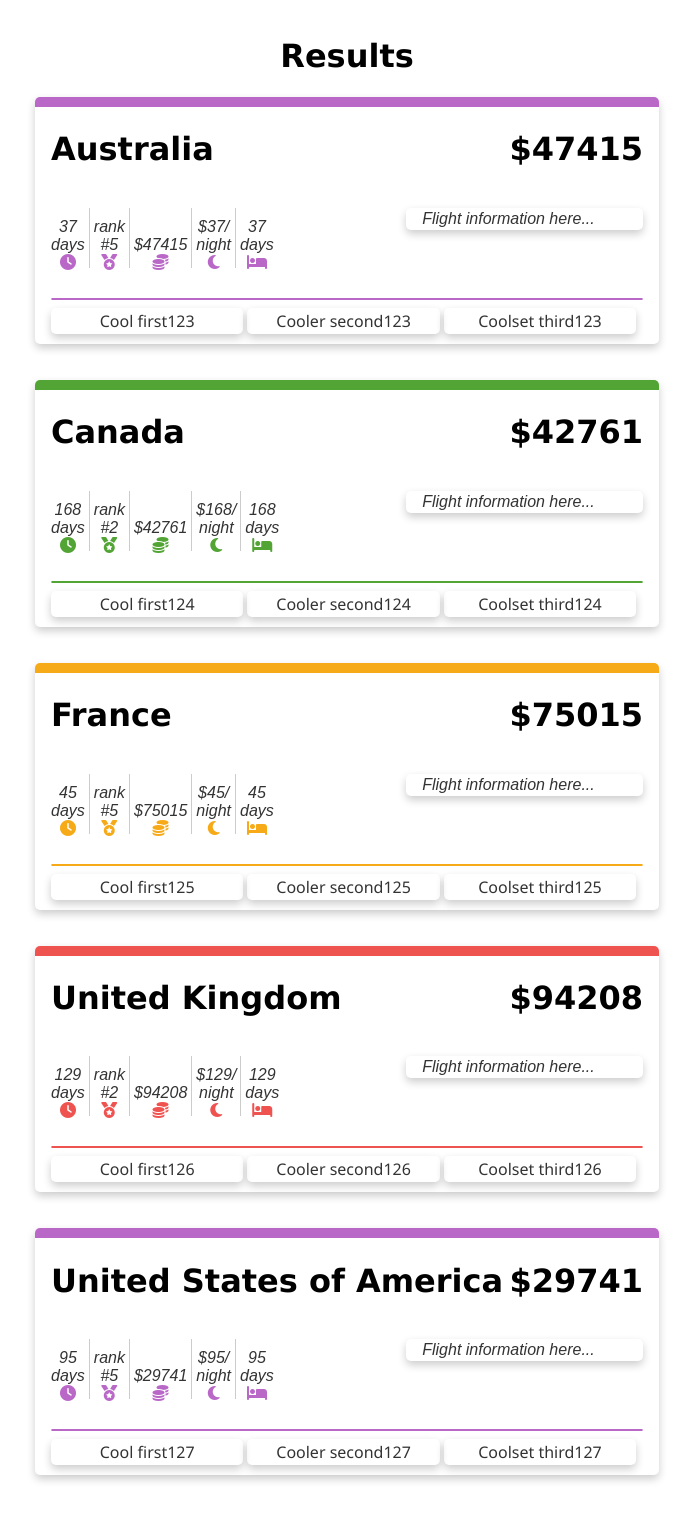
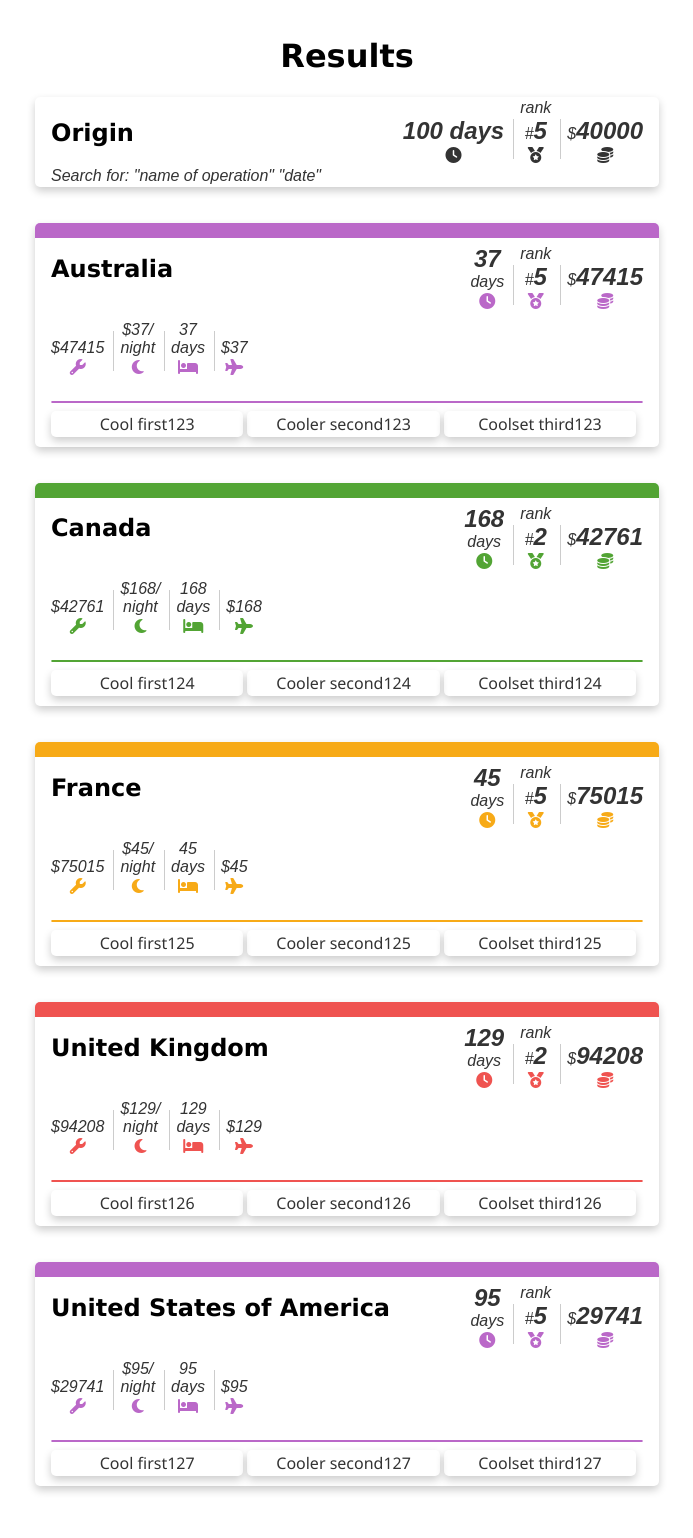
Before and after one commit to lyronctk/DHEA, a Django app: page /results/ in a window 1280 px wide. Shown: the whole page, without its empty margins (293-986 px from the left). Before the commit the page ends 1482 px from the top, so only its background shows below. Run offline with Django 3.2, Linux system fonts and the light colour scheme; data comes from the database, SQL or seed files in the repository; some libraries are stand-ins or nearby versions.

Commit message:
finalized card design (without data)

```diff
--- a/DHEA/static/style.css
+++ b/DHEA/static/style.css
@@ -1,9 +1,18 @@
-h1 {
+h1, h2, h3 {
     font-family: Verdana, Geneva, Tahoma, sans-serif;
 }
 
 body{
   padding: 8px 8px;
+}
+
+b {
+  font-size: 150%;
+}
+
+.fas {
+  position: relative;
+  top: 2px;
 }
 
 .card-big {
@@ -64,12 +73,15 @@ i {
 
 .vl {
   border-left: 1.25px solid #cccccc;
-  height: 60px;
+  position: relative;
+  left: 5px;
+  padding: 0px 7px 0px 0px;
+  height: 40px;
 }
 
 .coloring {
- height: 10px;
+ height: 15px;
  width: 100%;
  transition: 0.3s;
 }
-.coloring:hover {height: 90px}
+.coloring:hover {height: 95px}
--- a/DHEA/templates/results.html
+++ b/DHEA/templates/results.html
@@ -11,34 +11,96 @@
 <link rel="stylesheet" type="text/css" href="{% static 'style.css' %}">
 
 <script src="https://kit.fontawesome.com/2d935c49d8.js"></script>
+<script src="https://ajax.googleapis.com/ajax/libs/jquery/3.4.1/jquery.min.js"></script>
+<script>
+  {% for country in countries %}
+  $(document).ready(
+    function(){
+    del{{country.name|cut:" "}}W = ({{ country.avg_waiting_time }} - 100);
+    del{{country.name|cut:" "}}R = {{ country.quality_rank }} - 5;
+    del{{country.name|cut:" "}}C = {{ country.avg_procedure_cost }} - 40000;
+    {{ country.name|cut:" "}}color = $("#{{ country.name|cut:" "}}waitI").css("color");
+
+    $("#{{ country.name|cut:" "|cut:"\n" }}").hover(function(){
+      $("#{{ country.name|cut:" "}}wait").text(Math.abs(del{{country.name|cut:" "}}W));
+      $("#{{ country.name|cut:" "}}rank").text(Math.abs(del{{country.name|cut:" "}}R));
+      $("#{{ country.name|cut:" "}}cost").text(Math.abs(del{{country.name|cut:" "}}C));
+      $("#{{ country.name|cut:" "}}waitI").css("color", del{{country.name|cut:" "}}W > 0 ? "#ff0000" : (del{{country.name|cut:" "}}W == 0 ? "#000000" : "#00ff00"));
+      $("#{{ country.name|cut:" "}}rankI").css("color", del{{country.name|cut:" "}}R > 0 ? "#ff0000" : (del{{country.name|cut:" "}}R == 0 ? "#000000" : "#00ff00"));
+      $("#{{ country.name|cut:" "}}costI").css("color", del{{country.name|cut:" "}}C > 0 ? "#ff0000" : (del{{country.name|cut:" "}}C == 0 ? "#000000" : "#00ff00"));
+      $("#{{ country.name|cut:" "}}t").text("ranks");
+    }, function(){
+      $("#{{ country.name|cut:" "}}wait").text({{ country.avg_waiting_time }});
+      $("#{{ country.name|cut:" "}}rank").text({{ country.quality_rank }});
+      $("#{{ country.name|cut:" "}}cost").text({{ country.avg_procedure_cost }});
+      $("#{{ country.name|cut:" "}}waitI").css("color", {{ country.name|cut:" "}}color);
+      $("#{{ country.name|cut:" "}}rankI").css("color", {{ country.name|cut:" "}}color);
+      $("#{{ country.name|cut:" "}}costI").css("color", {{ country.name|cut:" "}}color);
+      $("#{{ country.name|cut:" "}}t").text("rank");
+    })
+  }
+  )
+  {% endfor %}
+</script>
   </head>
   <body>
       <h1 style="text-align: center">Results</h1>
+      <div class="card card-big"><div class="container">
+        <div class="side-by-side">
+            <h2>Origin</h2>
+            </div>
+            <div class="side-by-side" style="width:2.5%"></div>
+            <div class="side-by-side" style="float: right;">
+            <div class="side-by-side" style="text-align: center">
+                <i><b>100 days</b></i> <br/>
+            <i class="fas fa-clock"></i><br/>
+            </div>
+            <div class="side-by-side vl"></div>
+            <div id="rank" class="side-by-side" style="text-align: center">
+                <i>rank </i><i><br/>#<b>5</b></i><br/>
+            <i class="fas fa-medal"></i>
+            </div>
+            <div class="side-by-side vl"></div>
+            <div id="cost" class="side-by-side" style="text-align: center">
+                <i>$<b>40000</b></i><br/>
+            <i class="fas fa-coins"></i>
+            </div>
+
+            </div>
+            <br/>
+            <i>Search for: "name of operation" "date"</i>
+      </div></div>
+      <br/><br/>
         {% for country in countries %}
         <div class="card card-big">
-          <div class="coloring" style="z-index: 0; position: absolute; top: 0px; right:0px; background-color: {% cycle '#BA68C8' '#52A434' '#F7AA17' '#EF5350' as rcolor %}; border-top-left-radius: 5px; border-top-right-radius: 5px"></div>
+          <div id = "{{ country.name|cut:" " }}" class="coloring" style="z-index: 0; position: absolute; top: 0px; right:0px; background-color: {% cycle '#BA68C8' '#52A434' '#F7AA17' '#EF5350' as rcolor %}; border-top-left-radius: 5px; border-top-right-radius: 5px"></div>
             <div class="container" style="z-index: 2; position: relative; top: 10px;">
               <div class="side-by-side">
-              <h1>{{ country.name }}</h1>
+              <h2>{{ country.name }}</h2>
               </div>
-              <div class="side-by-side" style="float: right">
-                    <h1>${{ country.avg_procedure_cost }}</h1>
+              <div class="side-by-side" style="width:2.5%"></div>
+              <div class="side-by-side" style="float: right; position: relative; top: 10px">
+              <div class="side-by-side" style="text-align: center">
+                  <i><b id="{{ country.name|cut:" "}}wait">{{ country.avg_waiting_time }}</b><br/> days</i> <br/>
+              <i class="fas fa-clock" id="{{ country.name|cut:" "}}waitI" style="color: {{rcolor}} "></i><br/>
+              </div>
+              <div class="side-by-side vl"></div>
+              <div id="rank" class="side-by-side" style="text-align: center">
+                  <i id="{{ country.name|cut:" "}}t">rank </i><i><br/>#<b id="{{ country.name|cut:" "}}rank">{{ country.quality_rank }}</b></i><br/>
+              <i class="fas fa-medal" id="{{ country.name|cut:" "}}rankI" style="color: {{ rcolor }}"></i>
+              </div>
+              <div class="side-by-side vl"></div>
+              <div id="cost" class="side-by-side" style="text-align: center">
+                  <i>$<b id="{{ country.name|cut:" "}}cost">{{ country.avg_procedure_cost }}</b></i><br/>
+              <i class="fas fa-coins" id="{{ country.name|cut:" "}}costI" style="color: {{ rcolor }}"></i>
+              </div>
+
                     </div>
 
                     <br/><br/>
                     <div class="side-by-side" style="text-align: center">
-                  <i>{{ country.avg_waiting_time }}<br/> days</i> <br/>
-              <i class="fas fa-clock" style="color: {{rcolor}} "></i><br/>
-              </div>
-              <div class="side-by-side vl"></div>
-              <div class="side-by-side" style="text-align: center">
-                  <i>rank <br/>#{{ country.quality_rank }}</i><br/>
-              <i class="fas fa-medal" style="color: {{ rcolor }}"></i>
-              </div>
-              <div class="side-by-side vl"></div>
-              <div class="side-by-side" style="text-align: center">
                         <i>${{ country.avg_procedure_cost }}</i><br/>
-              <i class="fas fa-coins" style="color: {{ rcolor }}"></i>
+                    <i class="fas fa-wrench" style="color: {{ rcolor }}"></i>
                     </div>
                     <div class="side-by-side vl"></div>
                     <div class="side-by-side" style="text-align: center">
@@ -50,10 +112,10 @@
                   <i>{{ country.avg_waiting_time }}<br/>days</i><br/>
               <i class="fas fa-bed" style="color: {{ rcolor }}"></i>
               </div>
-              <div class="card card-mid side-by-side" style="float:right">
-                <div class="container">
-                <i>Flight information here...</i>
-                </div>
+              <div class="side-by-side vl"></div>
+                    <div class="side-by-side" style="text-align: center">
+                  <br/><i>${{ country.avg_waiting_time }}</i><br/>
+              <i class="fas fa-plane" style="color: {{ rcolor }}"></i>
               </div>
 
               <br/>
```
Lines whose indentation alone changed are shown as unchanged.
